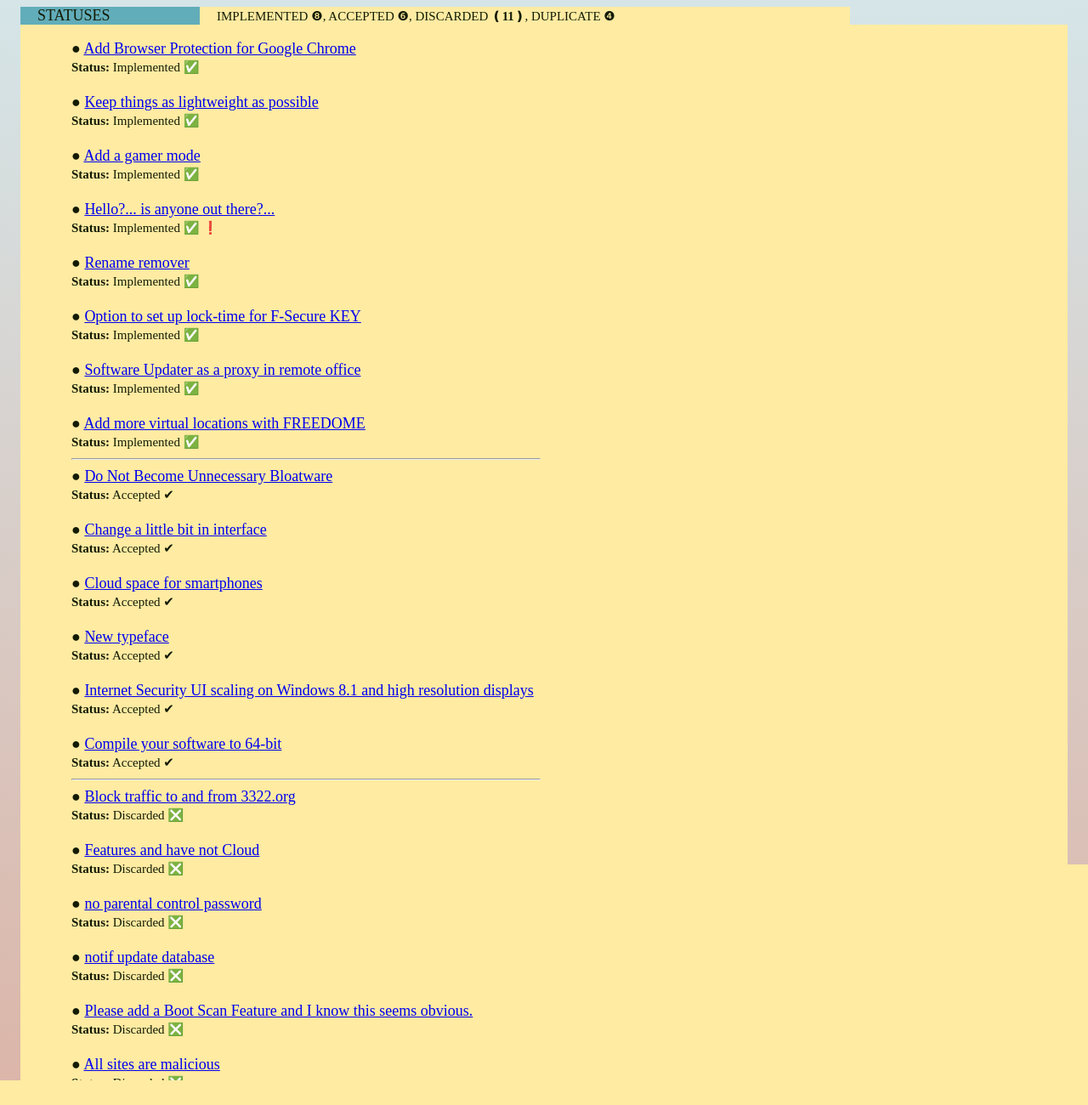
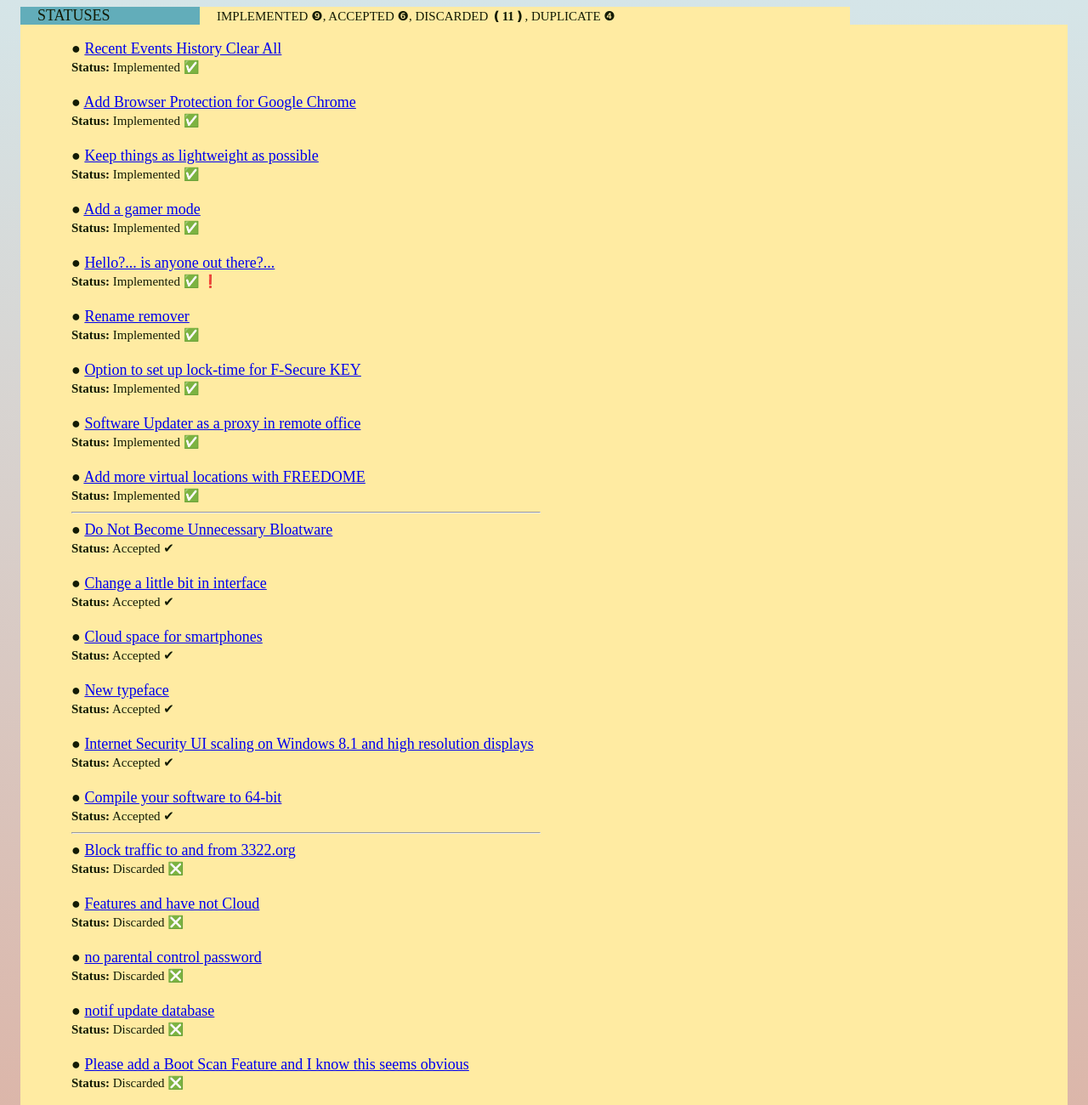
Before and after one commit to takknemlighet/takknemlighet.github.io, a plain HTML site: page Status.html in a window 1280 px wide. Shown: the top 1300 px of the page at 85% size. Drawn offline with Linux system fonts and the light colour scheme.

Commit message:
One more : up-to-date : 05.12.2018

```diff
--- a/Status.html
+++ b/Status.html
@@ -9,9 +9,12 @@
  <body>
  <div class="wrapper">
   <div class="header">STATUSES</div>
-  <div class="menu"><small>IMPLEMENTED &#10109;, ACCEPTED &#10107;, DISCARDED &#10090;<strong>11</strong>&#10091;, DUPLICATE &#10105;</small></div>
+  <div class="menu"><small>IMPLEMENTED &#10110;, ACCEPTED &#10107;, DISCARDED &#10090;<strong>11</strong>&#10091;, DUPLICATE &#10105;</small></div>
 <div class="content">
 <ul>
+&#9679; <a href="https://community.f-secure.com/t5/Feature-Requests/Event-History-Clear-All/idi-p/109403" rel="noreferrer" target="_blank">Recent Events History Clear All</a>
+<br /><small><strong>Status:</strong> Implemented &#9989;</small><br /><br />
+
 &#9679; <a href="https://community.f-secure.com/t5/Feature-Requests/Add-Browser-Protection-for/idi-p/5739/" rel="noreferrer" target="_blank">Add Browser Protection for Google Chrome</a>
 <br /><small><strong>Status:</strong> Implemented &#9989;</small><br /><br />
 
@@ -66,7 +69,7 @@
 &#9679; <a href="https://community.f-secure.com/t5/Feature-Requests/notif-update-database/idi-p/17068" rel="noreferrer" target="_blank">notif update database</a>
 <br /><small><strong>Status:</strong> Discarded &#10062;</small><br /><br />
 
-&#9679; <a href="https://community.f-secure.com/t5/Feature-Requests/Please-add-a-Boot-Scan-Feature/idi-p/18212" rel="noreferrer" target="_blank">Please add a Boot Scan Feature and I know this seems obvious.</a>
+&#9679; <a href="https://community.f-secure.com/t5/Feature-Requests/Please-add-a-Boot-Scan-Feature/idi-p/18212" rel="noreferrer" target="_blank">Please add a Boot Scan Feature and I know this seems obvious</a>
 <br /><small><strong>Status:</strong> Discarded &#10062;</small><br /><br />
 
 &#9679; <a href="https://community.f-secure.com/t5/Feature-Requests/All-sites-are-malicious/idi-p/23364" rel="noreferrer" target="_blank">All sites are malicious</a>
```
